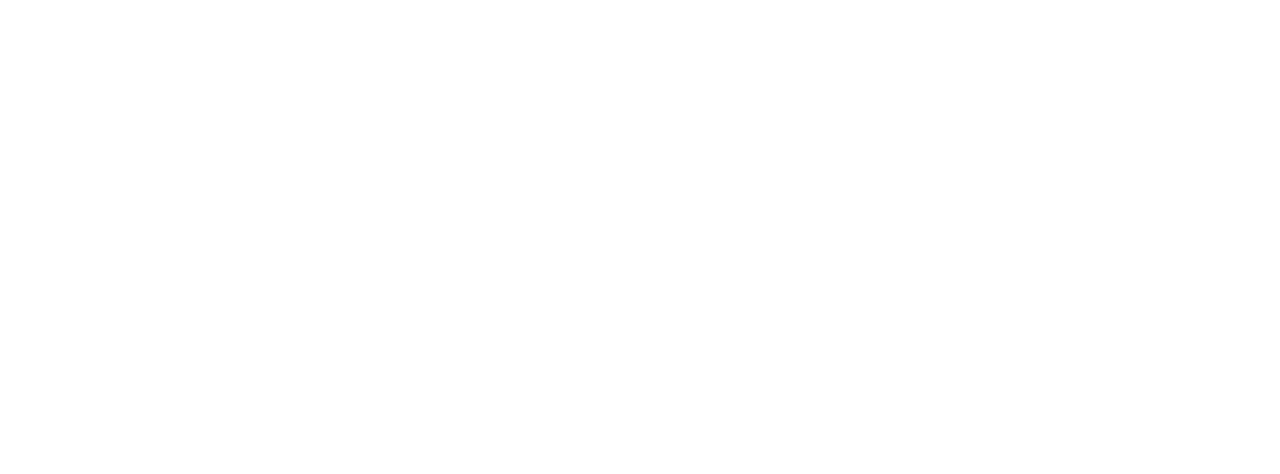
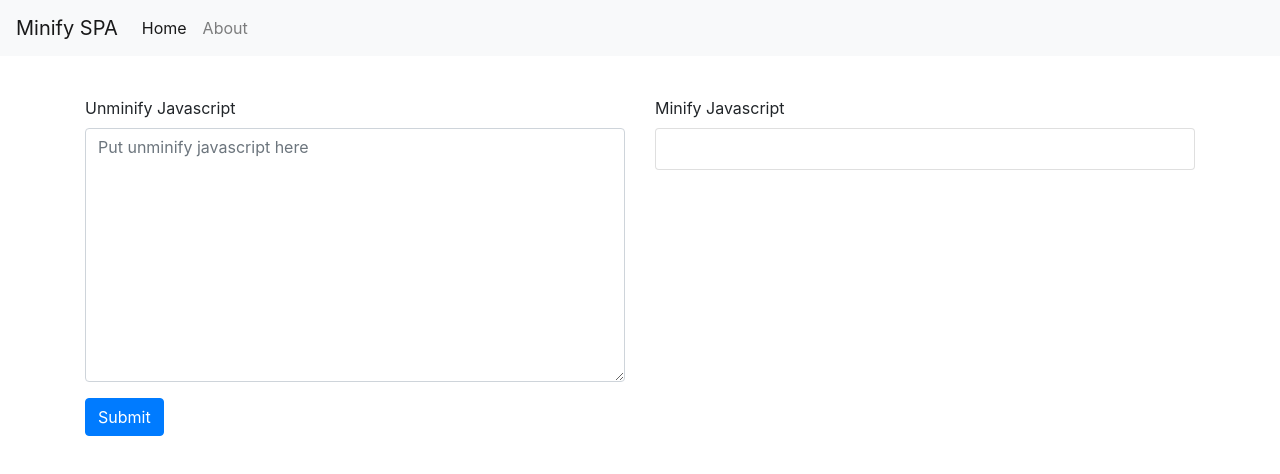
Before and after one commit to davidndev/vue-demo, a plain HTML site: page index.html in a window 1280 px wide. Drawn offline with nearby package versions, Linux system fonts and the light colour scheme.

Commit message:
Basic homepage view for app

```diff
--- a/app.js
+++ b/app.js
@@ -0,0 +1,32 @@
+Vue.component('spa-navbar', {
+    template: `
+    <nav class="navbar navbar-expand-lg navbar-light bg-light">
+        <a class="navbar-brand" href="#">Minify SPA</a>
+        <button class="navbar-toggler" type="button" data-toggle="collapse" data-target="#navbarNavAltMarkup" aria-controls="navbarNavAltMarkup" aria-expanded="false" aria-label="Toggle navigation">
+        <span class="navbar-toggler-icon"></span>
+        </button>
+        <div class="collapse navbar-collapse" id="navbarNavAltMarkup">
+        <div class="navbar-nav">
+            <a class="nav-item nav-link active" href="#">Home <span class="sr-only">(current)</span></a>
+            <a class="nav-item nav-link" href="#">About</a>
+        </div>
+        </div>
+    </nav>
+    `,
+    mounted() {
+        console.log(this.$children);
+    }
+});
+
+new Vue({
+    el: '#app',
+
+    data: {
+        inputJs: '',
+
+    },
+
+    methods: {
+
+    }
+});
--- a/index.html
+++ b/index.html
@@ -9,17 +9,50 @@
     <link href="https://cdnjs.cloudflare.com/ajax/libs/twitter-bootstrap/4.5.0/css/bootstrap.css" rel="stylesheet">
 
     <style>
-
+        .container {
+            margin-top: 40px;
+        }
     </style>
 </head>
 
 <body>
 
-    <div id='root'>
+    <div id='app'>
+
+        <spa-navbar></spa-navbar>
+
+        <section>
+            <div class="container">
+                <div class="row">
+                    <div class="col-6">
+                        <form>
+                            <div class="form-group">
+                                <label for="inputJs">Unminify Javascript</label>
+                                <textarea class="form-control" id="inputJs" rows="10" cols="50"
+                                    placeholder="Put unminify javascript here" v-model="inputJs">
+                                    </textarea>
+                            </div>
+
+                            <button type="submit" class="btn btn-primary">Submit</button>
+                        </form>
+
+                        <h4 v-text="inputJs"></h4>
+                    </div>
+                    <div class="col-6">
+                        <label>Minify Javascript</label>
+                        <div class="card">
+                            <div class="card-body">
+
+                            </div>
+                        </div>
+                    </div>
+                </div>
+
+            </div>
+        </section>
 
 
     </div>
-
 
     <script src="https://cdn.jsdelivr.net/npm/vue/dist/vue.js"></script>
 
```
Also changed, not shown: components/navbar.js (added, +21 -0 lines).
